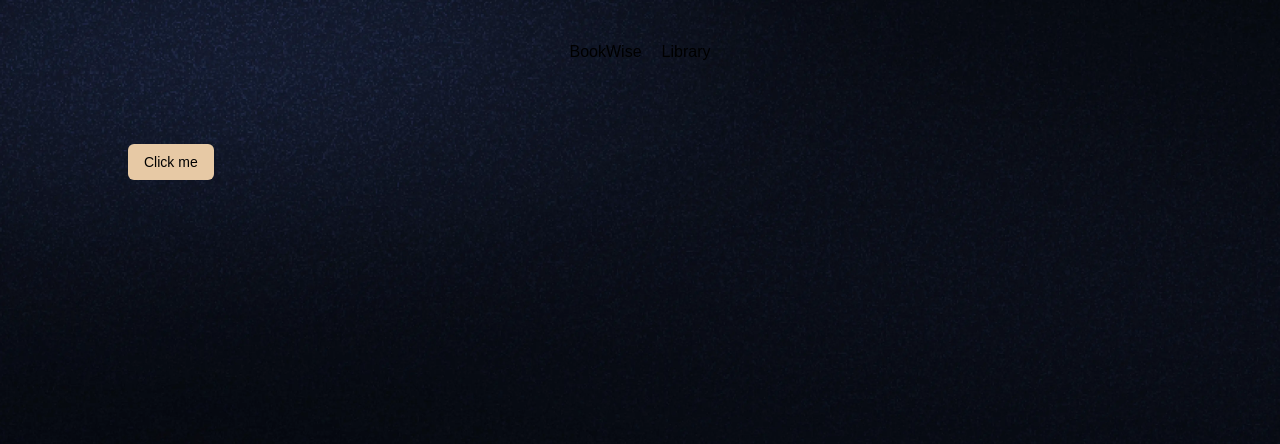
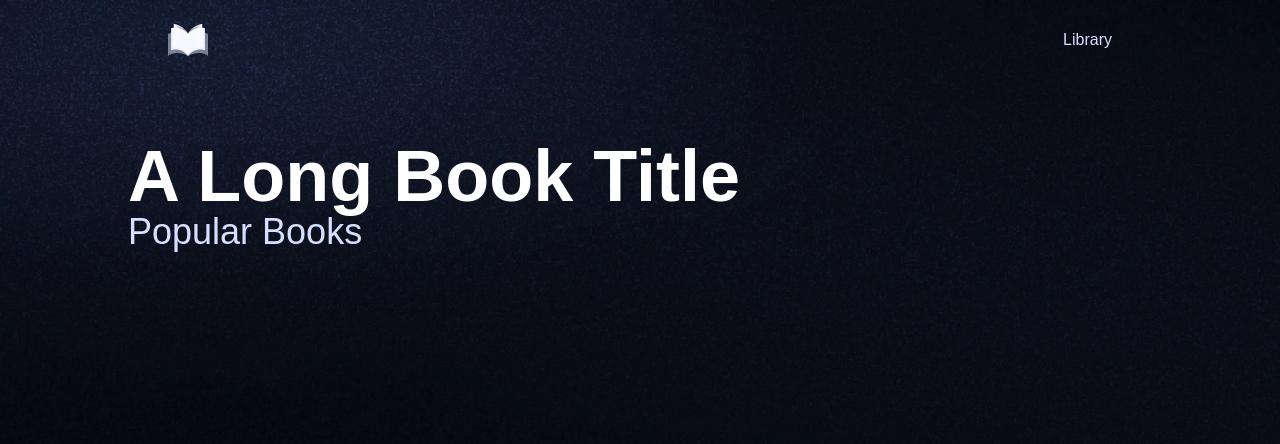
Before and after one commit to danial137/book, a Next.js app: page / in a window 1280 px wide. Shown: the top 444 px of the page. Built offline with nearby package versions, Linux system fonts and the light colour scheme; a web font is replaced by a local one.

Commit message:
add booklist and headr components

```diff
--- a/app/(root)/page.tsx
+++ b/app/(root)/page.tsx
@@ -1,12 +1,15 @@
+import BookList from "@/components/BookList";
+import BookOverview from "@/components/BookOverview";
 import { Button } from "@/components/ui/button";
 
 
 const Home = () => {
   return (
     <>
+      <BookOverview />
 
-      <Button>Click me</Button>
 
+      <BookList />
     </>
   );
 }
--- /dev/null
+++ b/components/BookList.tsx
@@ -0,0 +1,12 @@
+import React from 'react'
+
+const BookList = () => {
+    return (
+
+        <section>
+            <h2 className='font-base-nenu text-4xl text-light-100'>Popular Books</h2>
+        </section>
+    )
+}
+
+export default BookList
--- /dev/null
+++ b/components/BookOverview.tsx
@@ -0,0 +1,15 @@
+import React from 'react'
+
+const BookOverview = () => {
+    return (
+        <section className='book-overview'>
+
+            <div className='flex flex-1 flex-col gap-5'>
+                <h1>A Long Book Title</h1>
+            </div>
+
+        </section>
+    )
+}
+
+export default BookOverview
--- a/components/Header.tsx
+++ b/components/Header.tsx
@@ -1,22 +1,38 @@
+'use client'
+import { cn } from '@/lib/utils';
+import Image from 'next/image';
 import Link from 'next/link'
 import { usePathname } from 'next/navigation';
 import React from 'react'
 
 const Header = () => {
-
   const pathname = usePathname()
 
+  return (
+    <header className="my-5 flex items-center justify-between px-4 sm:px-10">
+      {/* Logo */}
+      <Link href="/">
+        <div className="relative w-8 h-8 sm:w-10 sm:h-10">
+          <Image src="/icons/logo.svg" alt="logo" fill className="object-contain" />
+        </div>
+      </Link>
 
-  return (
-    <header className='my-10 flex justify-center gap-5 '>
-      <Link href='/'>BookWise</Link>
-      <ul className='flex flex-row items-center gap-8'>
+      {/* Navigation */}
+      <ul className="flex flex-row items-center gap-3 sm:gap-8">
         <li>
-          <Link href='library' className='text-base cursor-pointer capitalize'>Library</Link>
+          <Link
+            href="/library"
+            className={cn(
+              'text-sm sm:text-base cursor-pointer capitalize',
+              pathname === '/library' ? 'text-light-200' : 'text-light-100'
+            )}
+          >
+            Library
+          </Link>
         </li>
       </ul>
     </header>
   );
 };
 
-export default Header
+export default Header;
```
